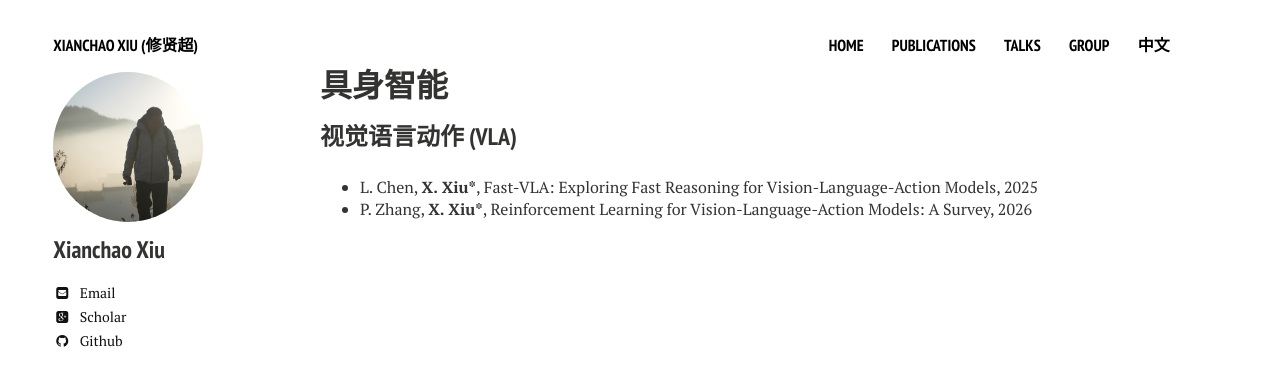
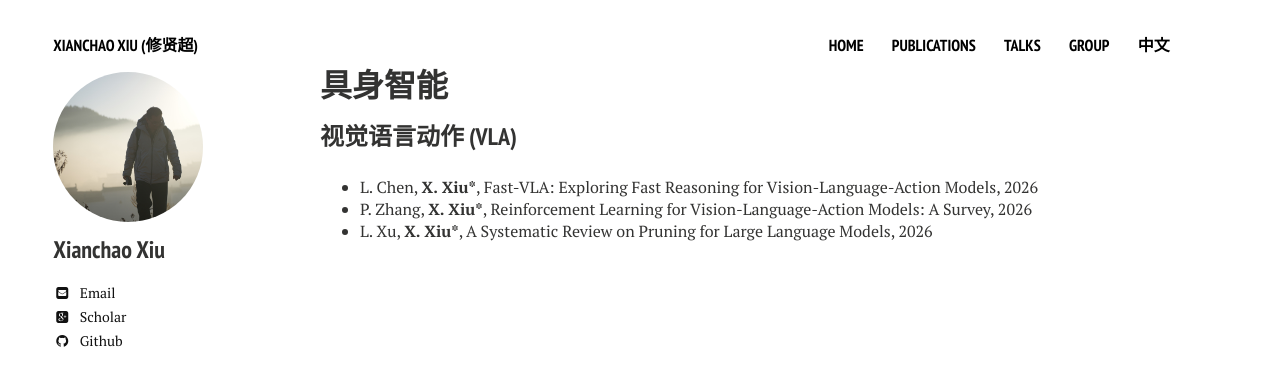
Before and after one commit to xianchaoxiu/xianchaoxiu.github.io, a Jekyll site: the page built from chinese/research/EAI/index.md, in a window 1280 px wide. Shown: the top 386 px of the page. Built offline with Jekyll 4.4.1, drawn with Linux system fonts in a browser that asks for light colours; nearby versions of some CDN libraries.

Commit message:
Update index.md

```diff
--- a/chinese/research/EAI/index.md
+++ b/chinese/research/EAI/index.md
@@ -7,5 +7,6 @@ share: false
 
 
 ### 视觉语言动作 (VLA)
-* L. Chen, <b>X. Xiu*</b>, Fast-VLA: Exploring Fast Reasoning for Vision-Language-Action Models, 2025 <br>
+* L. Chen, <b>X. Xiu*</b>, Fast-VLA: Exploring Fast Reasoning for Vision-Language-Action Models, 2026 <br>
 * P. Zhang, <b>X. Xiu*</b>, Reinforcement Learning for Vision-Language-Action Models: A Survey, 2026 <br>
+* L. Xu, <b>X. Xiu*</b>, A Systematic Review on Pruning for Large Language Models, 2026 <br>
```
